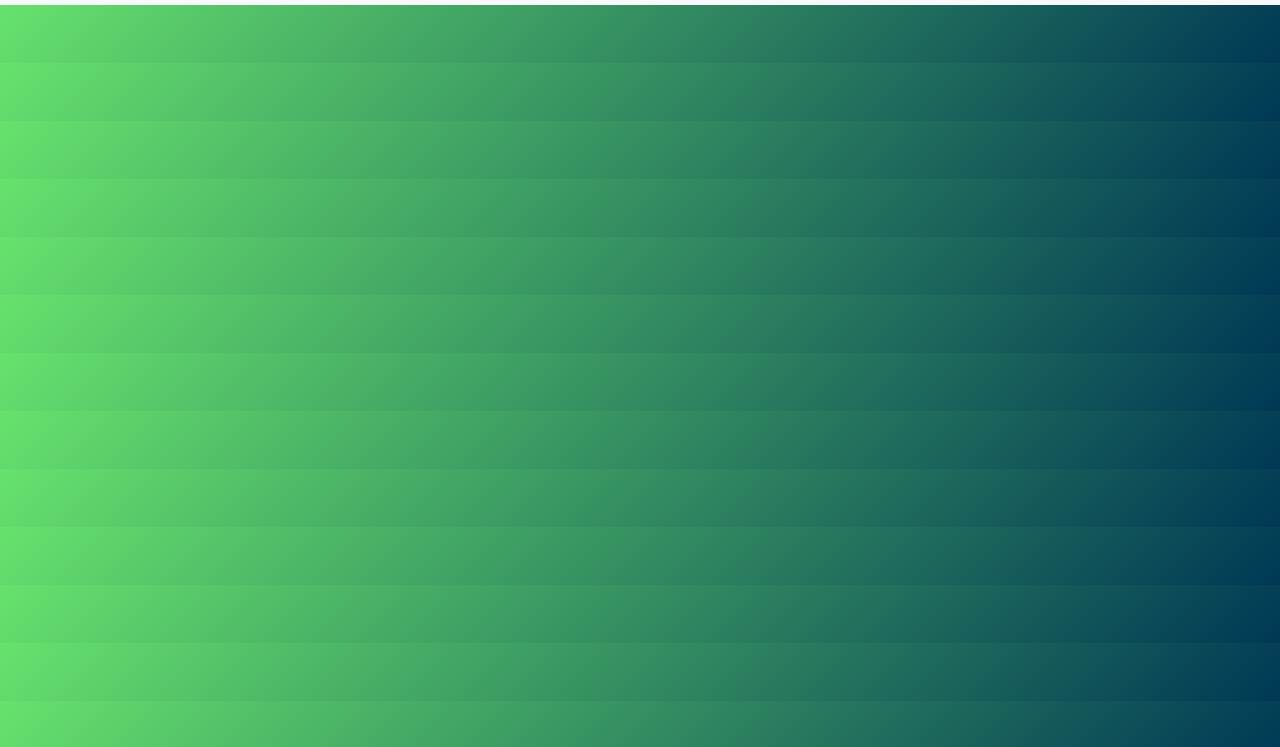
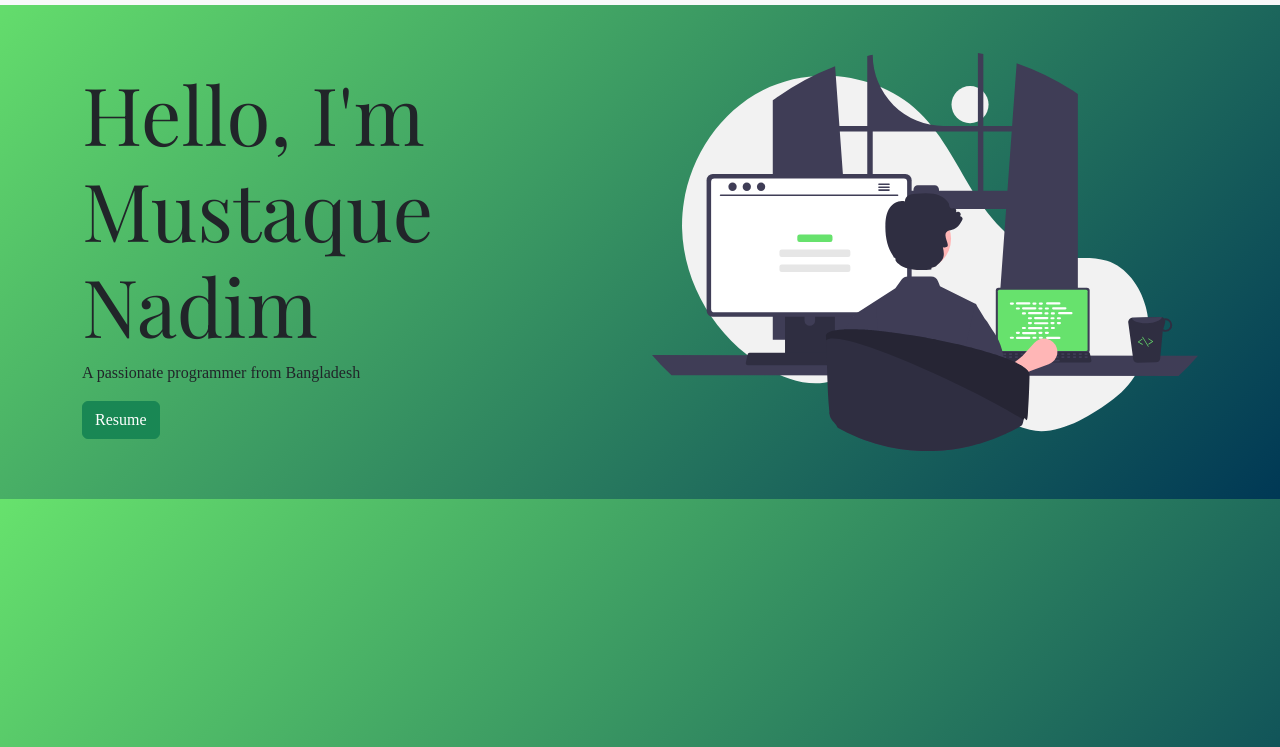
Before and after one commit to mustaquenadim/me, a plain HTML site: page index.html in a window 1280 px wide. Shown: the part 53-800 px from the top of the page. Drawn offline with nearby package versions, Linux system fonts and the light colour scheme; a web font is replaced by a local one.

Commit message:
[Added] Banner

```diff
--- a/index.html
+++ b/index.html
@@ -85,6 +85,22 @@
       <!-- end navbar -->
 
       <!-- banner -->
+      <div class="container">
+        <div class="row align-items-center py-5">
+          <div class="col">
+            <h1 class="display-1">Hello, I'm <br />Mustaque Nadim</h1>
+            <p>A passionate programmer from Bangladesh</p>
+            <button class="btn btn-success">Resume</button>
+          </div>
+          <div class="col">
+            <img
+              class="img-fluid"
+              src="./assets/images/banner-illustration.svg"
+              alt="Mustaque Nadim Banner Illustration"
+            />
+          </div>
+        </div>
+      </div>
       <!-- end banner -->
     </header>
 
```
Also changed, not shown: assets/images/banner-illustration.svg (added).
